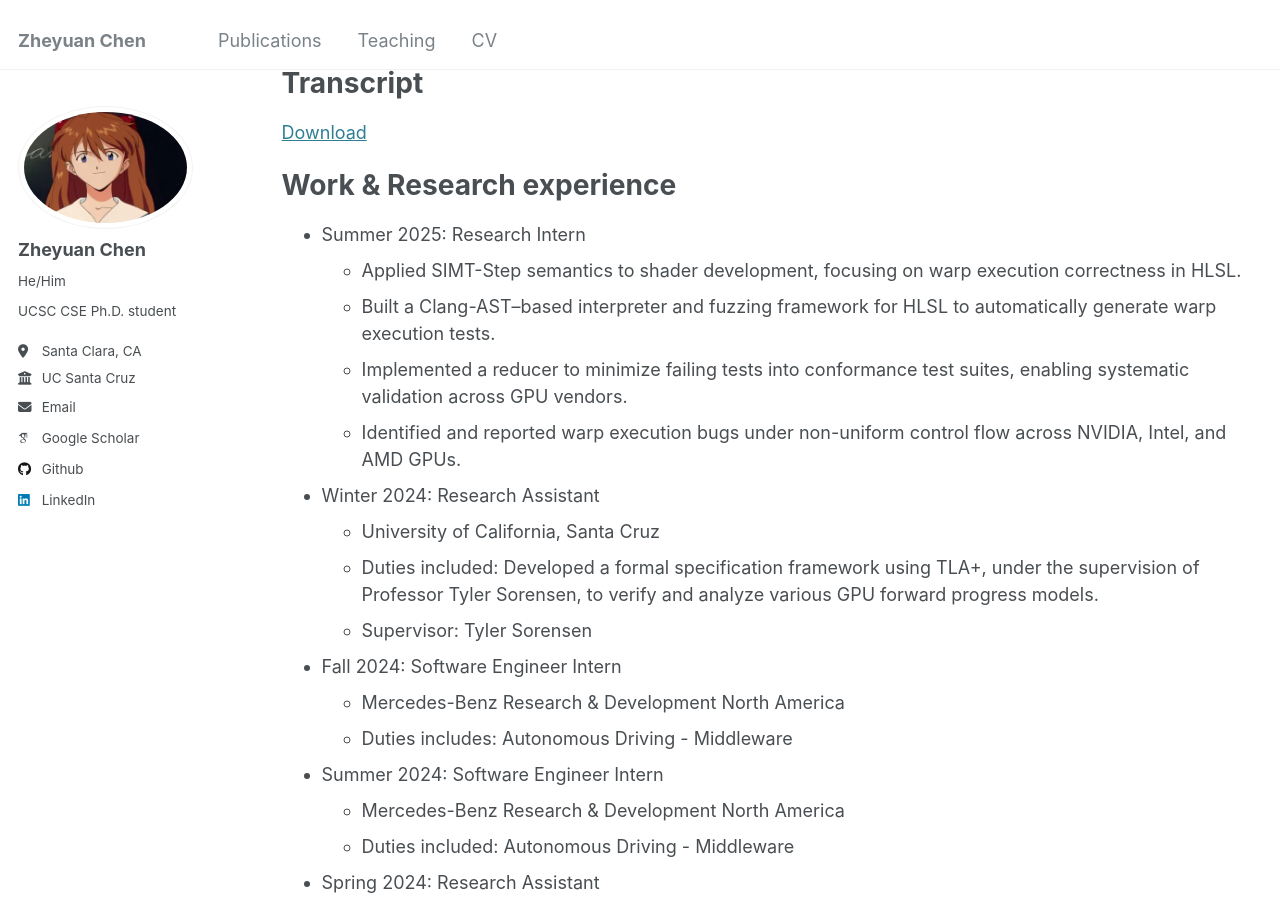
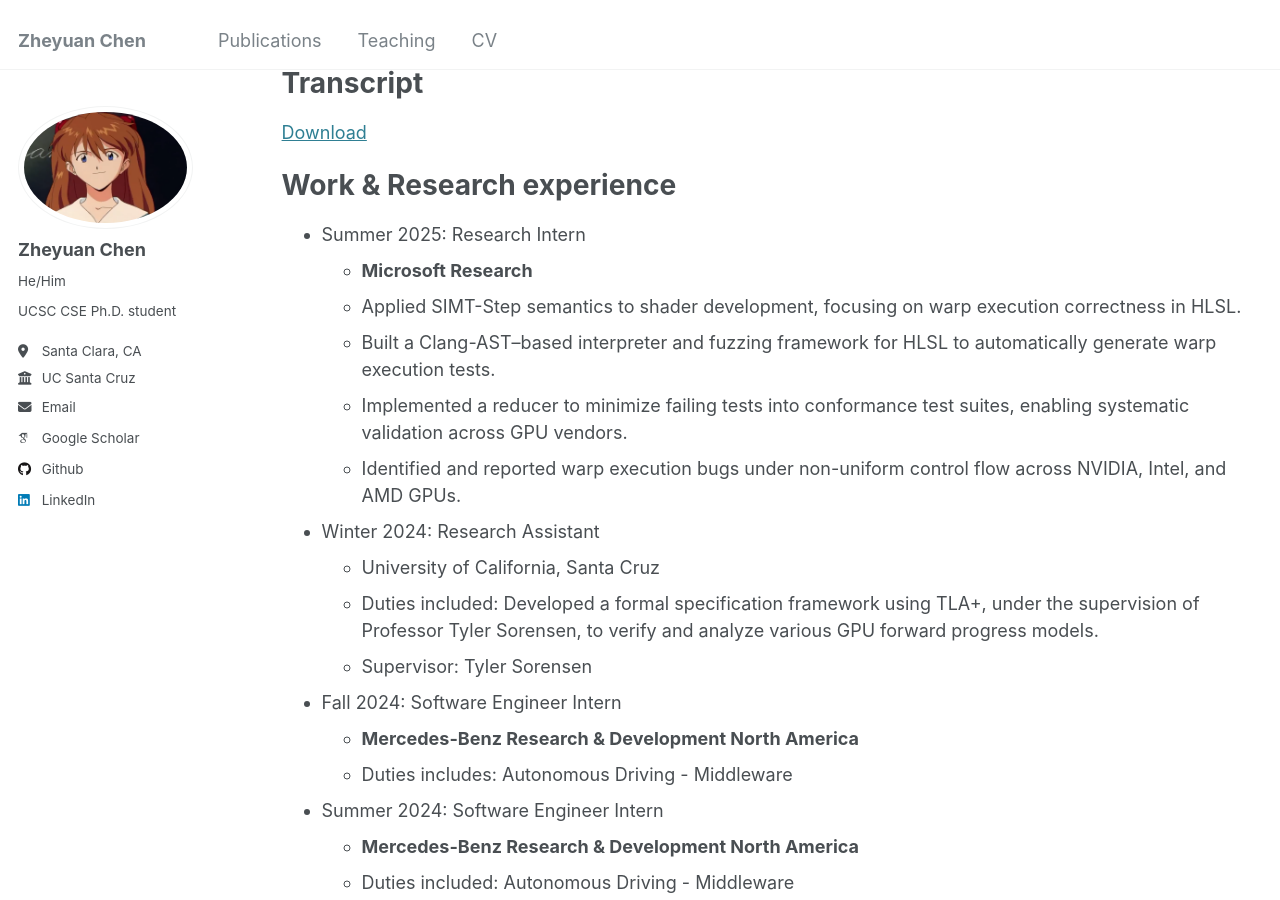
Before and after one commit to ArberSephirotheca/ArberSephirotheca.github.io, a Jekyll site: the page built from _pages/cv.md, in a window 1280 px wide and 900 px high, scrolled down 352 px. Built offline with Jekyll 4.4.1, drawn with Linux system fonts in a browser that asks for light colours; some web fonts are replaced.

Commit message:
update cv

```diff
--- a/_pages/cv.md
+++ b/_pages/cv.md
@@ -26,6 +26,7 @@ Transcript
 Work & Research experience
 ======
 * Summer 2025: Research Intern
+  * **Microsoft Research**
   * Applied SIMT-Step semantics to shader development, focusing on warp execution correctness in HLSL.
   * Built a Clang-AST–based interpreter and fuzzing framework for HLSL to automatically generate warp execution tests.
   * Implemented a reducer to minimize failing tests into conformance test suites, enabling systematic validation across GPU vendors.
@@ -36,12 +37,12 @@ Work & Research experience
   * Supervisor: Tyler Sorensen
 
 * Fall 2024: Software Engineer Intern
-  * Mercedes-Benz Research & Development North America
+  * **Mercedes-Benz Research & Development North America**
   * Duties includes: Autonomous Driving - Middleware
   <!-- * Supervisor: The Users -->
 
 * Summer 2024: Software Engineer Intern
-  * Mercedes-Benz Research & Development North America
+  * **Mercedes-Benz Research & Development North America**
   * Duties included: Autonomous Driving - Middleware
   <!-- * Supervisor: Professor Hub -->
 
```
